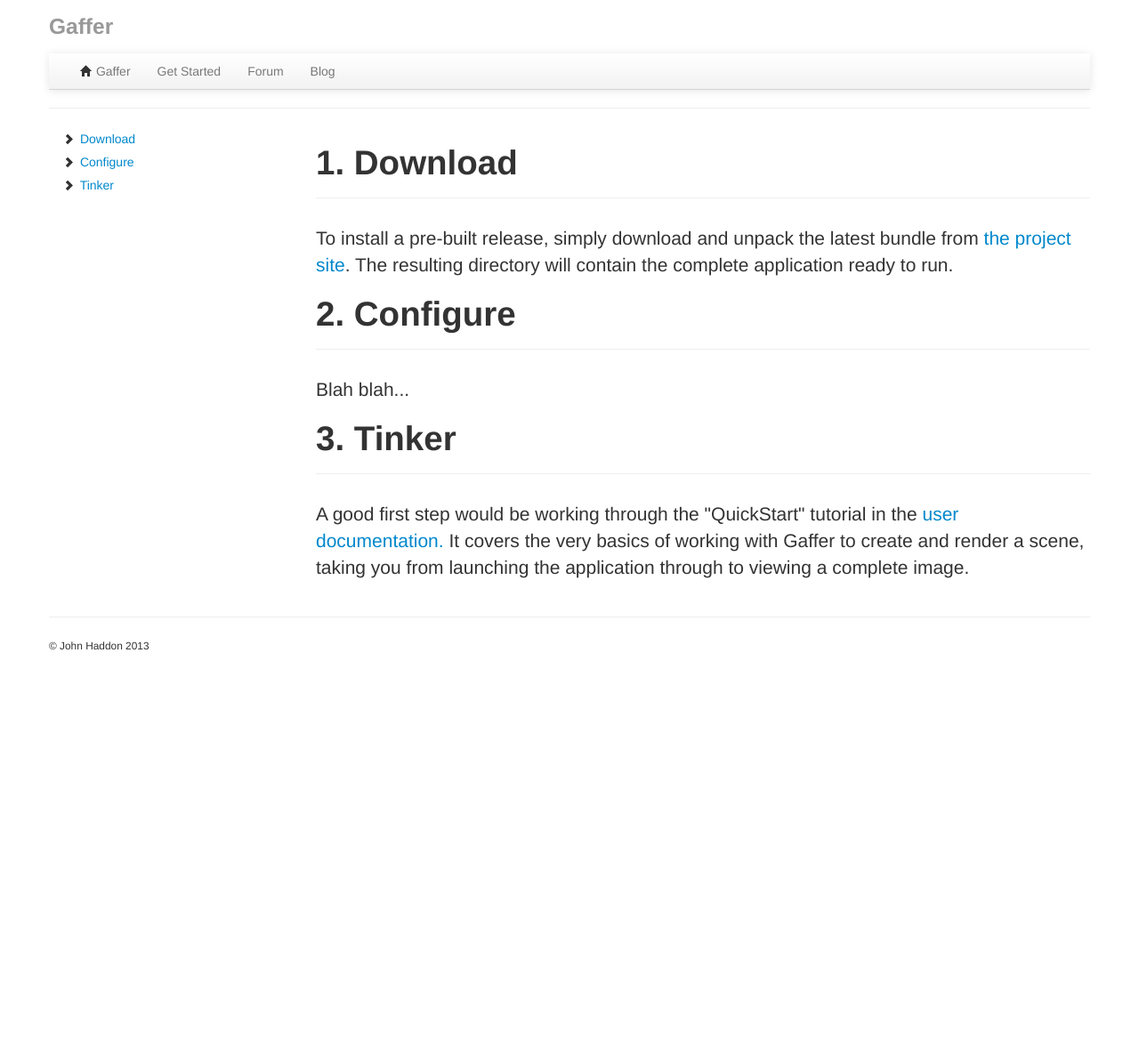
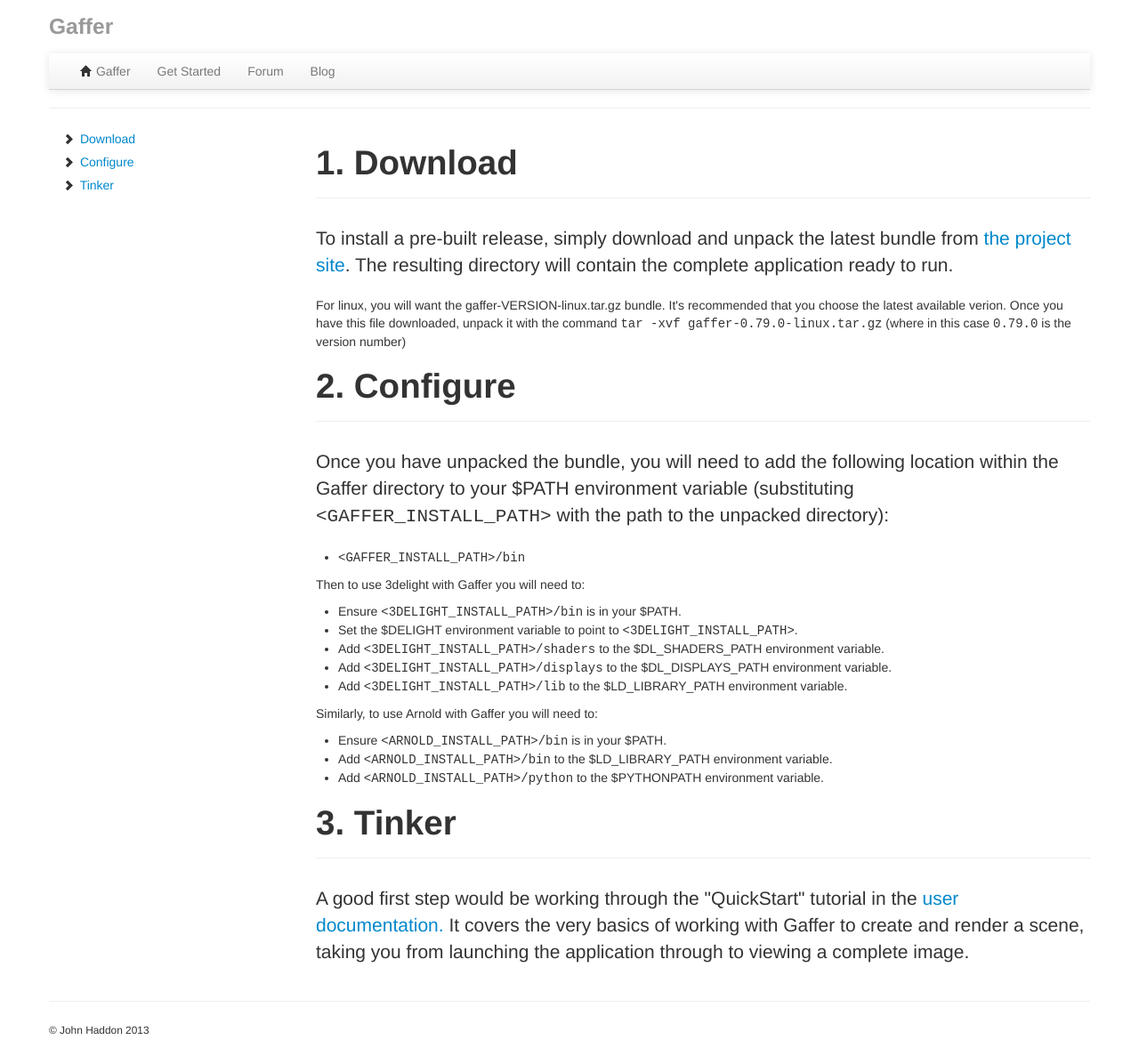
Before and after one commit to GafferHQ/gaffer, a Jekyll site: the page built from getStarted.html, in a window 1280 px wide. Shown: the whole page at 89% size. Built offline with Jekyll 4.4.1, drawn with Linux system fonts in a browser that asks for light colours; before the commit the page ends 900 px from its top, so only the background shows below that.

Commit message:
expands config section with details from user guide

```diff
--- a/getStarted.html
+++ b/getStarted.html
@@ -21,13 +21,29 @@
 			<h1>1. Download</h1>
 			</div>
 			<p class="lead">To install a pre-built release, simply download and unpack the latest bundle from <a href=https://github.com/ImageEngine/gaffer/releases>the project site</a>. The resulting directory will contain the complete application ready to run.</p>
+			<p>For linux, you will want the gaffer-VERSION-linux.tar.gz bundle. It's recommended that you choose the latest available verion. Once you have this file downloaded, unpack it with the command <tt>tar -xvf gaffer-0.79.0-linux.tar.gz</tt> (where in this case <tt>0.79.0</tt> is the version number)</p>
 		</section>
 
 		<section id="configure">
 			<div class="page-header">
 			<h1>2. Configure</h1>
 			</div>
-			<p class="lead">Blah blah...</p>
+			<p class="lead">Once you have unpacked the bundle, you will need to add the following location within the Gaffer directory to your $PATH environment variable (substituting <tt>&lt;GAFFER_INSTALL_PATH&gt;</tt> with the path to the unpacked directory):</p>
+			<ul><li><tt>&lt;GAFFER_INSTALL_PATH&gt;/bin</tt></li></ul>
+			<p> Then to use 3delight with Gaffer you will need to:</p>
+			<ul>
+			<li>Ensure <tt>&lt;3DELIGHT_INSTALL_PATH&gt;/bin</tt> is in your $PATH.</li>
+			<li>Set the $DELIGHT environment variable to point to <tt>&lt;3DELIGHT_INSTALL_PATH&gt;</tt>.</li>
+			<li>Add <tt>&lt;3DELIGHT_INSTALL_PATH&gt;/shaders</tt> to the $DL_SHADERS_PATH environment variable.</li>
+			<li>Add <tt>&lt;3DELIGHT_INSTALL_PATH&gt;/displays</tt> to the $DL_DISPLAYS_PATH environment variable.</li>
+			<li>Add <tt>&lt;3DELIGHT_INSTALL_PATH&gt;/lib</tt> to the $LD_LIBRARY_PATH environment variable.</li>
+			</ul>
+			<p>Similarly, to use Arnold with Gaffer you will need to:</p>
+			<ul>
+			<li>Ensure <tt>&lt;ARNOLD_INSTALL_PATH&gt;/bin</tt> is in your $PATH.</li>
+			<li>Add <tt>&lt;ARNOLD_INSTALL_PATH&gt;/bin</tt> to the $LD_LIBRARY_PATH environment variable.</li>
+			<li>Add <tt>&lt;ARNOLD_INSTALL_PATH&gt;/python</tt> to the $PYTHONPATH environment variable.</li>
+			</ul>
 		</section>
 
 		<section id="tinker">
```
